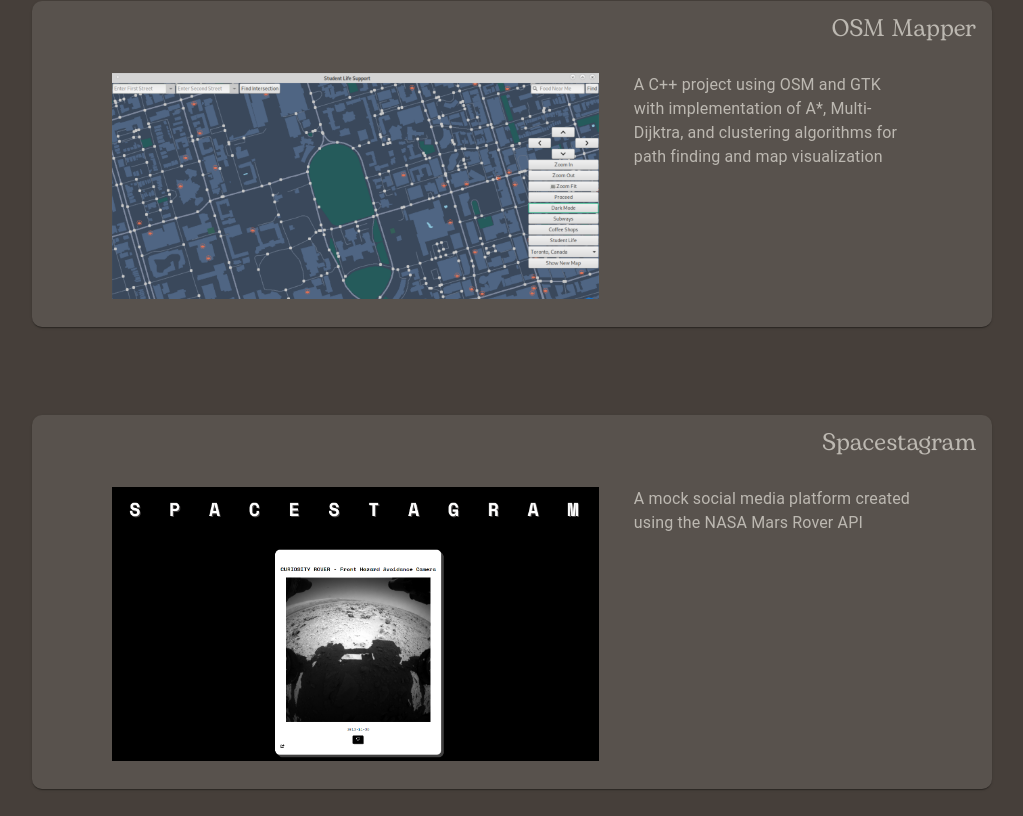
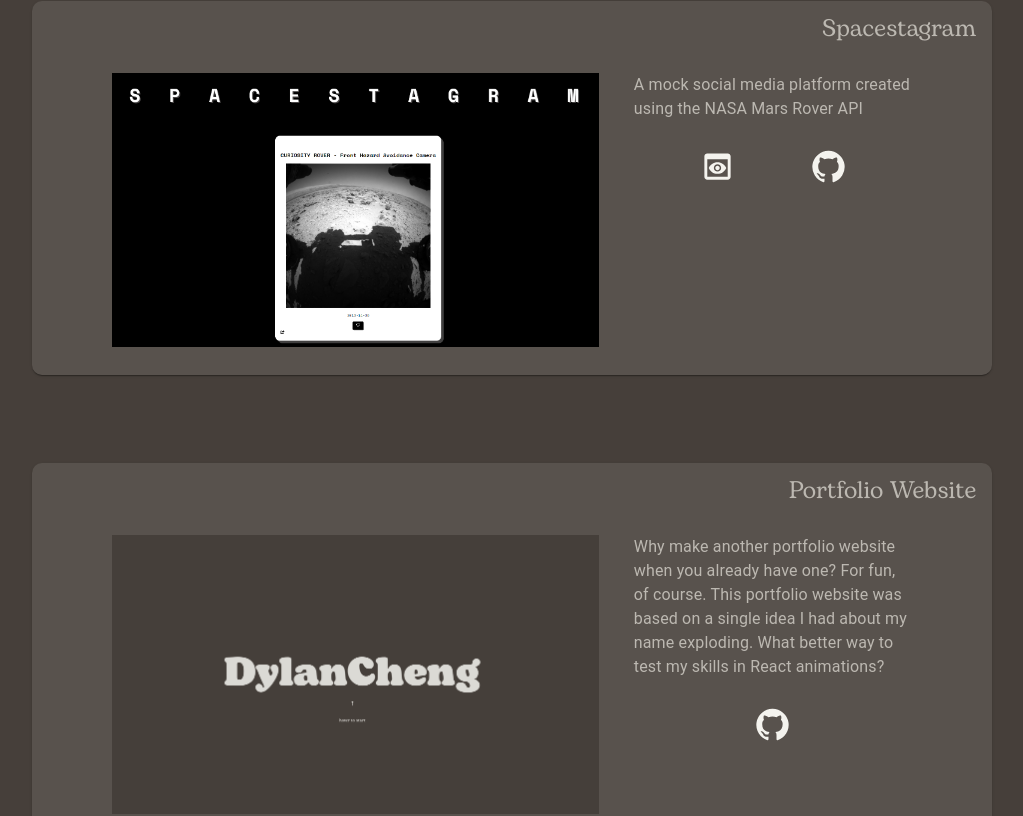
Before and after one commit to dylncheng/dc-cv, a Next.js app: page /projects in a window 1280 px wide. Shown: the part 287-1103 px from the top of the page, without its empty margins (128-1151 px from the left). Built offline with nearby package versions, Linux system fonts and the light colour scheme.

Commit message:
added links and new projects

```diff
--- a/components/Algorithms.js
+++ b/components/Algorithms.js
@@ -114,7 +114,7 @@ const Algorithms = ({algorithm, start, setStart}) => {
             <div className="rectangles">
                 {nArr.map((n, i) => {
                     return(
-                        <div key={i} style={{content:'', height:`${n.val * 0.2}rem`, width:"10px", background:(n.val - 1)===i?"#AA4A44":n.color}}></div>
+                        <div key={i} style={{content:'', height:`${n.val * 0.2}rem`, width:"0.6rem", background:(n.val - 1)===i?"#AA4A44":n.color}}></div>
 
                     );
                 })}
--- a/data.js
+++ b/data.js
@@ -4,23 +4,31 @@ import recipe from './public/recipe.png'
 import spacestagram from './public/spacestagram-landing.png'
 import mapper from './public/mapper.png'
 import chess from './public/chess.png'
-import { isNullishCoalesce } from 'typescript'
+import algorithmVisualization from '/public/algorithms.png'
+import dcCV from '/public/dc-cv.png'
 
 let data = {
     projects:  [
-        {
-            name: "OSM Mapper",
-            description: "A C++ project using OSM and GTK with implementation of A*, Multi-Dijktra, and clustering algorithms for path finding and map visualization",
-            image: mapper,
-            github:"",
-            link: ""
-        },
         {
             name: "Spacestagram",
             description: "A mock social media platform created using the NASA Mars Rover API",
             image: spacestagram,
             github:"https://github.com/dylncheng/spacestagram",
             link: "https://dylncheng.github.io/spacestagram/"
+        },
+        {
+            name: "Portfolio Website",
+            description: "Why make another portfolio website when you already have one? For fun, of course. This portfolio website was based on a single idea I had about my name exploding. What better way to test my skills in React animations?",
+            image: dcCV,
+            github:"https://github.com/dylncheng/dc-cv",
+            link: ""
+        },
+        {
+            name: "OSM Mapper",
+            description: "A C++ project using OSM and GTK with implementation of A*, Multi-Dijktra, and clustering algorithms for path finding and map visualization.",
+            image: mapper,
+            github:"",
+            link: ""
         },
         // {
         //     name: "Silverman chess",
@@ -45,17 +53,17 @@ let data = {
         },
         {
             name: "Zen-mo Task App",
-            description: "Created for NewHacks 2021: A task app with an intuitive interface for students to use",
+            description: "Created for NewHacks 2021: A task app with an intuitive interface for students to use.",
             image: zm1,
             github:"https://github.com/dylncheng/productivity-app",
             link: "https://devpost.com/software/zen-mo"
         },
-        // {
-        //     name: "Algorithm Visualization",
-        //     description: "easter egg :)",
-        //     image: '',
-        //     link: "/projects/algorithm-visualization"
-        // }
+        {
+            name: "Algorithm Visualization",
+            description: "easter egg :)",
+            image: algorithmVisualization,
+            link: "/projects/algorithm-visualization"
+        }
     ]
 };
 
--- a/pages/projects/index.js
+++ b/pages/projects/index.js
@@ -1,5 +1,5 @@
 import Image from "next/image";
-import { Box, Card, CardContent, CardHeader, Grid, Typography } from "@mui/material"
+import { Box, Card, CardContent, CardHeader, Grid, Link, Typography } from "@mui/material"
 import { createTheme, ThemeProvider } from "@mui/material/styles";
 import Head from "next/head";
 import { data } from "../../data";
@@ -7,6 +7,7 @@ import styles from "../../styles/Projects.module.css"
 import HomeButton from "../../components/HomeButton";
 import NavCV from "../../components/NavCV";
 import { fontSize } from "@mui/system";
+import { GitHub, Preview } from "@mui/icons-material";
 
 const theme = createTheme({
     palette: {
@@ -111,6 +112,16 @@ export default function Projects() {
                                                                 </Grid>
                                                                 <Grid item md={4} sm={12}>
                                                                     <Typography color="secondary">{project.description}</Typography>
+                                                                    <Box display="flex" width="100%" justifyContent="space-around" padding="10%">
+                                                                        {
+                                                                            project.link &&
+                                                                            <Link href={project.link} target="_blank" rel="noreferrer"><Preview fontSize="large"></Preview></Link>
+                                                                        }
+                                                                        {
+                                                                            project.github &&
+                                                                            <Link href={project.github} target="_blank" rel="noreferrer"><GitHub fontSize="large"></GitHub></Link>
+                                                                        }
+                                                                    </Box>
                                                                 </Grid>
 
                                                             </Grid>
--- a/styles/globals.css
+++ b/styles/globals.css
@@ -175,7 +175,7 @@ a.reset {
   justify-content: space-evenly;
   align-items: flex-end;
   position: absolute;
-  max-width: 100vw;
+  width: 100%;
   padding: 0 5%;
   margin: 0 auto;
   bottom: 20vh;
```
Also changed, not shown: pages/index.js (+8 -8 lines), public/algorithms.png (added), public/dc-cv.png (added).
